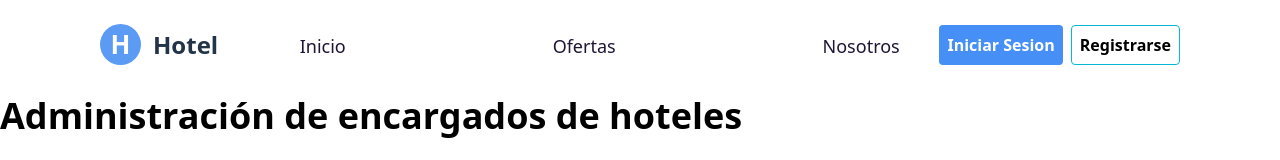
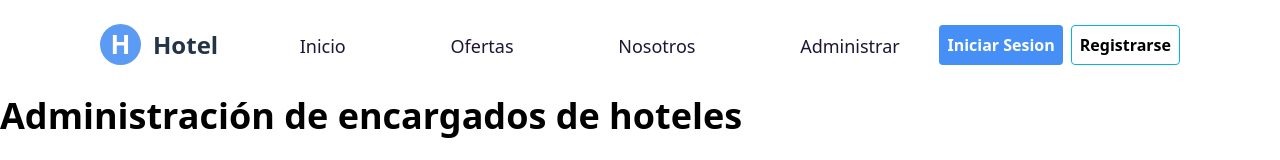
Before and after one commit to GianRamosP/practica-tailwind, a React (Vite) app: page /admin in a window 1280 px wide. Shown: the top 160 px of the page. Built offline with nearby package versions, Linux system fonts and the light colour scheme; no server answers.

Commit message:
add link to manage

```diff
--- a/src/components/Header.jsx
+++ b/src/components/Header.jsx
@@ -38,6 +38,9 @@ export default function Header() {
           <li className="hover:font-bold">
             <Link to="/whyus">Nosotros</Link>
           </li>
+          <li className="hover:font-bold">
+            <Link to="/admin">Administrar</Link>
+          </li>
         </ul>
       </nav>
 
```
